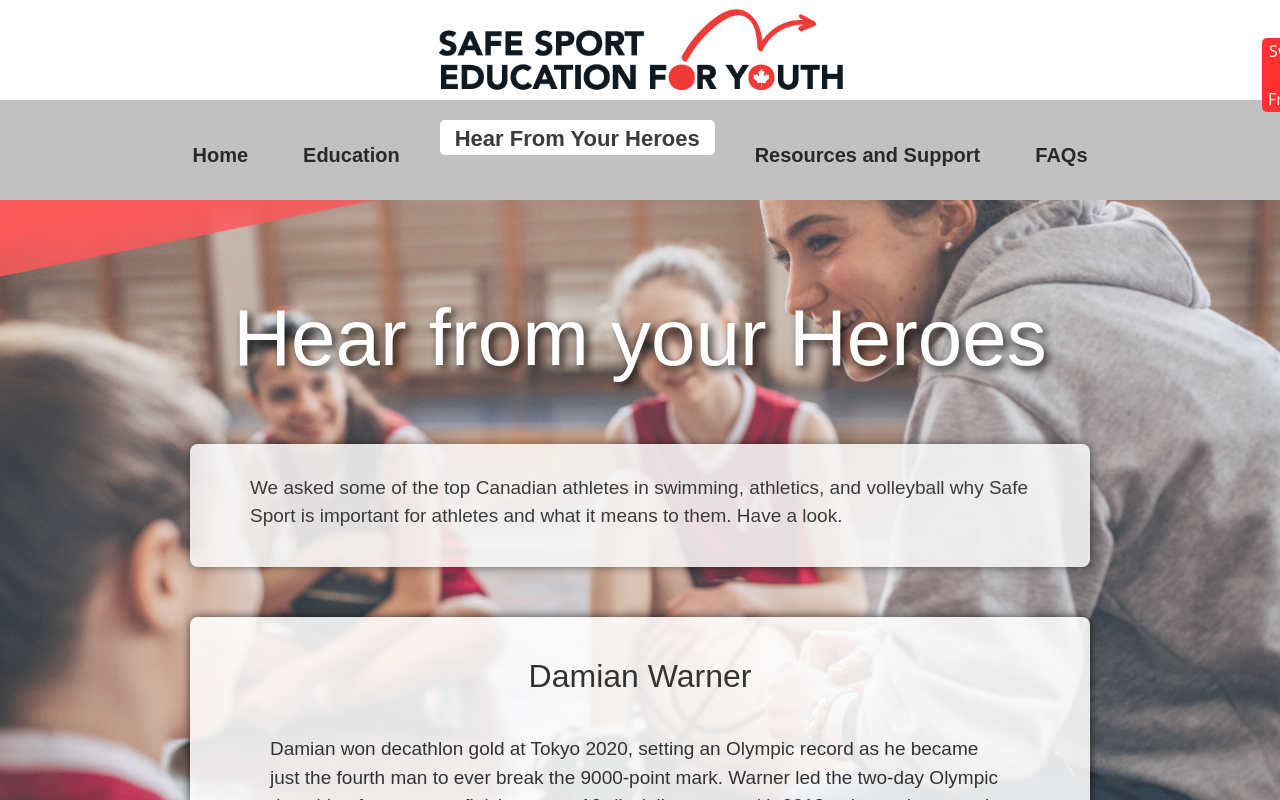
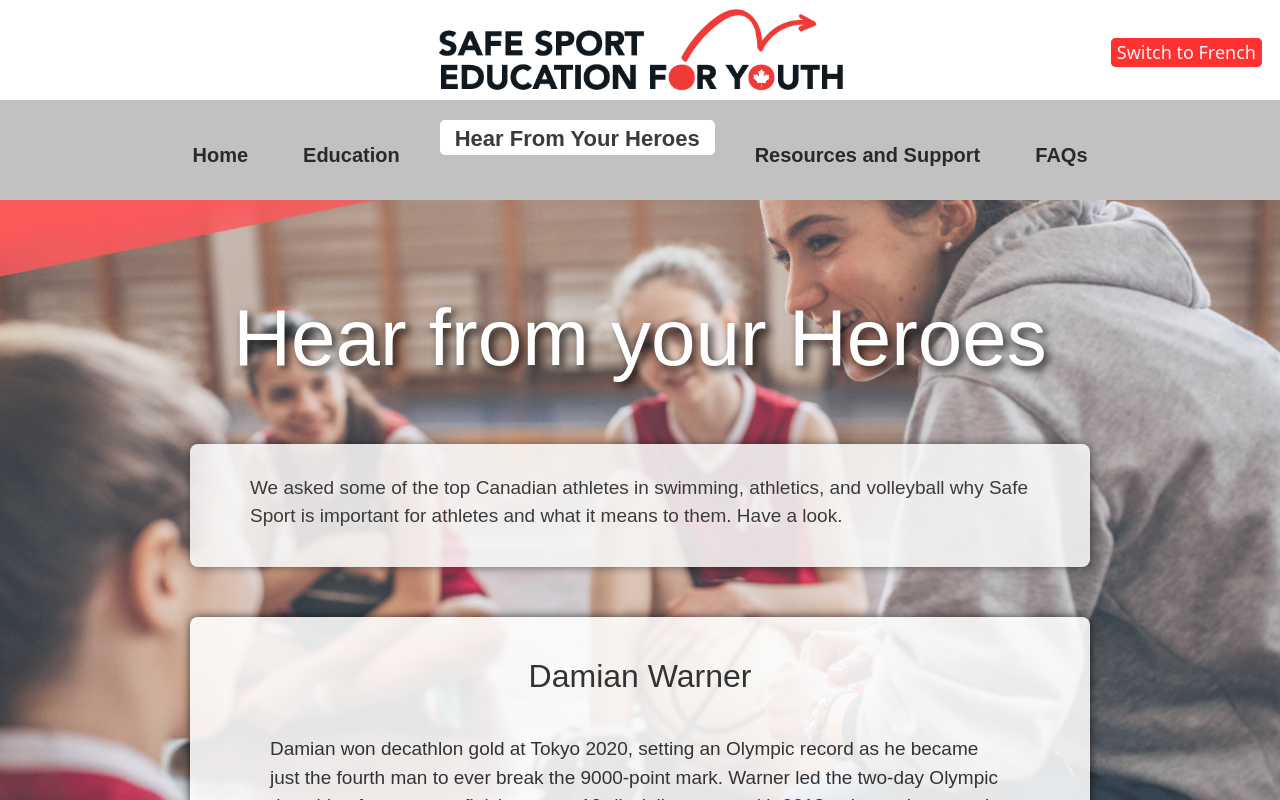
Before and after one commit to safesport2023/Safe-Sport-2024, a React (Create React App) app: page /HeroMsg in a window 1280 px wide. Built offline with nearby package versions, Linux system fonts and the light colour scheme; no server answers; what aws-amplify would draw is missing.

Commit message:
i am working on adding the video promo on the home page

```diff
--- a/src/index.css
+++ b/src/index.css
@@ -146,6 +146,18 @@ footer {
   color: white;
 }
 
+.mobile-btn-lang {
+  background-color: #FF3131 !important;
+  color: whitesmoke;
+  border: none;
+
+  border-radius: 5px;
+
+  transition: all.2s ease-in-out;
+  font-size: 18px;
+  cursor: pointer !important;
+}
+
 .lang-button-div {
   position: absolute;
   background-color: #FF3131 !important;
@@ -156,7 +168,7 @@ footer {
   top: 18px;
   right: 18px;
   transition: all.2s ease-in-out;
-  font-size: 16px;
+  font-size: 18px !important;
   cursor: pointer !important;
 
 }
@@ -169,14 +181,22 @@ footer {
 
 .signOut-btn {
   position: absolute;
+  left: -80px;
   background-color: #FF3131 !important;
   color: whitesmoke;
   border: none;
-
+  min-width: 80px;
   border-radius: 5px;
   cursor: pointer;
-  font-size: 16px;
+  font-size: 18px;
+  top: 20px;
+  transition: all.2s ease-in-out;
+}
 
+.signOut-btn:hover {
+  position: absolute;
+
+  transform: scale(1.15);
 
 }
 
@@ -204,7 +224,7 @@ footer {
     box-shadow: 0 0 10px rgba(0, 0, 0, 0.1);
     /* Add a subtle box shadow */
 
-    margin-top: 50px;
+    margin-top: 60px;
     margin-left: 10px;
     margin-right: 10px;
   }
@@ -238,7 +258,7 @@ footer {
     background-color: #FF3131 !important;
     color: whitesmoke;
     border: none;
-
+    min-width: 80px;
     border-radius: 5px;
     cursor: pointer;
     font-size: 16px;
--- a/src/pages/HeroMsg.js
+++ b/src/pages/HeroMsg.js
@@ -73,7 +73,7 @@ const HeroMsg = () => {
                     <h1 className='page-title'>Hear from your Heroes</h1>
                 </div>
                 <div className='lang-button-div'>
-                    <button className='signOut-btn' onClick={toggleLanguage}>Switch to {language === 'english' ? 'French' : 'English'}</button>
+                    <button className='mobile-btn-lang' onClick={toggleLanguage}>Switch to {language === 'english' ? 'French' : 'English'}</button>
                 </div>
                 <div className='welcome-statement default-div'>
                     <p className='Athlete-message'>
--- a/src/pages/Home.js
+++ b/src/pages/Home.js
@@ -2,13 +2,59 @@ import './Home.css';
 import { Authenticator } from '@aws-amplify/ui-react';
 import '@aws-amplify/ui-react/styles.css';
 import './EducationPages.css';
-import React from 'react';
+import React, { useRef, useState } from 'react';
 import { Link } from 'react-router-dom';
 
 
 
 // const localVideoPath = '../../public/assets/placeholder1.mp4';
 const Home = () => {
+
+
+
+    //language handler
+    const [language, setLanguage] = useState('english'); // Default language is English
+
+
+    // Define video URLs based on the selected language
+
+    const toggleLanguage = () => {
+        // Toggle between English and French
+        setLanguage(prevLanguage => prevLanguage === 'english' ? 'french' : 'english');
+        console.log('Language:', language);
+    };
+
+
+    const englishVideos = {
+
+        intro: 'https://dqdi1yce51qjt.cloudfront.net/english-with-caption/Education_Course_00_Intro_V6_SRT_English.mp4',
+        bullying: 'https://dqdi1yce51qjt.cloudfront.net/english-with-caption/Education_Course_01_Bullying_V6_SRT_English.mp4',
+        hazing: 'https://dqdi1yce51qjt.cloudfront.net/english-with-caption/Education_Course_02_Hazing_V6_SRT_English.mp4',
+        boundaries: 'https://dqdi1yce51qjt.cloudfront.net/english-with-caption/Education_Course_03_Boundery Transgression_V6_SRT_English.mp4',
+        grooming: 'https://dqdi1yce51qjt.cloudfront.net/english-with-caption/Education_Course_04_Grooming_V6_SRT_English.mp4',
+        discrimination: 'https://dqdi1yce51qjt.cloudfront.net/english-with-caption/Education_Course_05_Discrimination_V6_SRT_English.mp4',
+        neglect: 'https://dqdi1yce51qjt.cloudfront.net/english-with-caption/Education_Course_06_Neglect_V6_SRT_English.mp4',
+        report: 'https://dqdi1yce51qjt.cloudfront.net/english-with-caption/Education_Course_07_Report_V6_SRT_English.mp4',
+        // Include other English video URLs here...
+    };
+    const frenchVideos = {
+        intro: 'https://dqdi1yce51qjt.cloudfront.net/french-with-caption/Education_Course_00_Intro_V6_SRT_French.mp4',
+        bullying: 'https://dqdi1yce51qjt.cloudfront.net/french-with-caption/Education_Course_01_Bullying_V6_SRT_French.mp4',
+        hazing: 'https://dqdi1yce51qjt.cloudfront.net/french-with-caption/Education_Course_02_Hazing_V6_SRT_French.mp4',
+        boundaries: 'https://dqdi1yce51qjt.cloudfront.net/french-with-caption/Education_Course_03_Boundery Transgression_V6_SRT_French.mp4',
+        grooming: 'https://dqdi1yce51qjt.cloudfront.net/french-with-caption/Education_Course_04_Grooming_V6_SRT_French.mp4',
+        discrimination: 'https://dqdi1yce51qjt.cloudfront.net/french-with-caption/Education_Course_05_Discrimination_V6_SRT_French.mp4',
+        neglect: 'https://dqdi1yce51qjt.cloudfront.net/french-with-caption/Education_Course_06_Neglect_V6_SRT_French.mp4',
+        report: 'https://dqdi1yce51qjt.cloudfront.net/french-with-caption/Education_Course_07_Report_V6_SRT_French.mp4',
+        // Include other French video URLs here...
+    };
+    //this switches the videos from englisht to french
+    const videoUrls = language === 'english' ? englishVideos : frenchVideos;
+    console.log('Video URLs:', videoUrls);
+
+
+
+
     return (
         <div className='home-page'>
             <div className='page-title-div'>
@@ -33,6 +79,9 @@ const Home = () => {
                     </div>
                 )}
             </Authenticator>
+            <div className='lang-button-div'>
+                <button className='mobile-btn-lang' onClick={toggleLanguage}>Switch to {language === 'english' ? 'French' : 'English'}</button>
+            </div>
             <div className='welcome-statement default-div'>
                 <p>Welcome to Safe Sport Education for Youth! This educational program will provide you with all the tools you need to have a safe and positive sports experience. Safe Sport Education for Youth is brought to you by the National Sports Organizations representing athletics, volleyball, and swimming. These videos are short and all you need to do is watch them. Easy right? Check out the videos and be a part of our new movement called Safe Sport.
                     <br></br>
```
